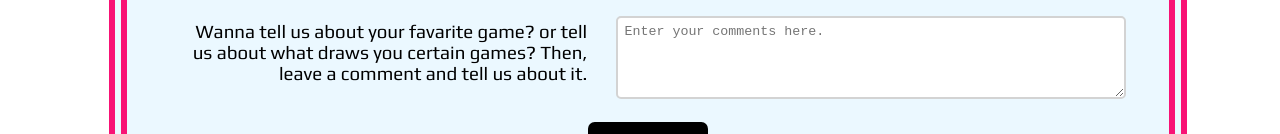
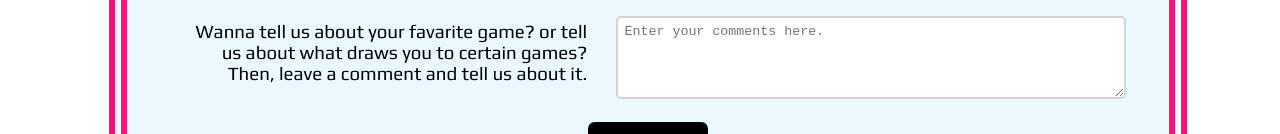
Before and after one commit to JesusRodriguezAstudillo/SurveyForm, a plain HTML site: page index.html in a window 1280 px wide. Shown: the part 886-1020 px from the top of the page. Drawn offline with Linux system fonts and the light colour scheme.

Commit message:
fixed grammar error

```diff
--- a/index.html
+++ b/index.html
@@ -186,7 +186,7 @@
                 </div>
                 <div class="input-section">
                     <div class="left-text">
-                        <label for="comment">Wanna tell us about your favarite game? or tell us about what draws you certain games? Then, leave a comment and tell us about it.</label>
+                        <label for="comment">Wanna tell us about your favarite game? or tell us about what draws you to certain games? Then, leave a comment and tell us about it.</label>
                         </div>
                     <div class="right-form">
                         <textarea id="comment" class="input-area" placeholder="Enter your comments here."></textarea>
```
